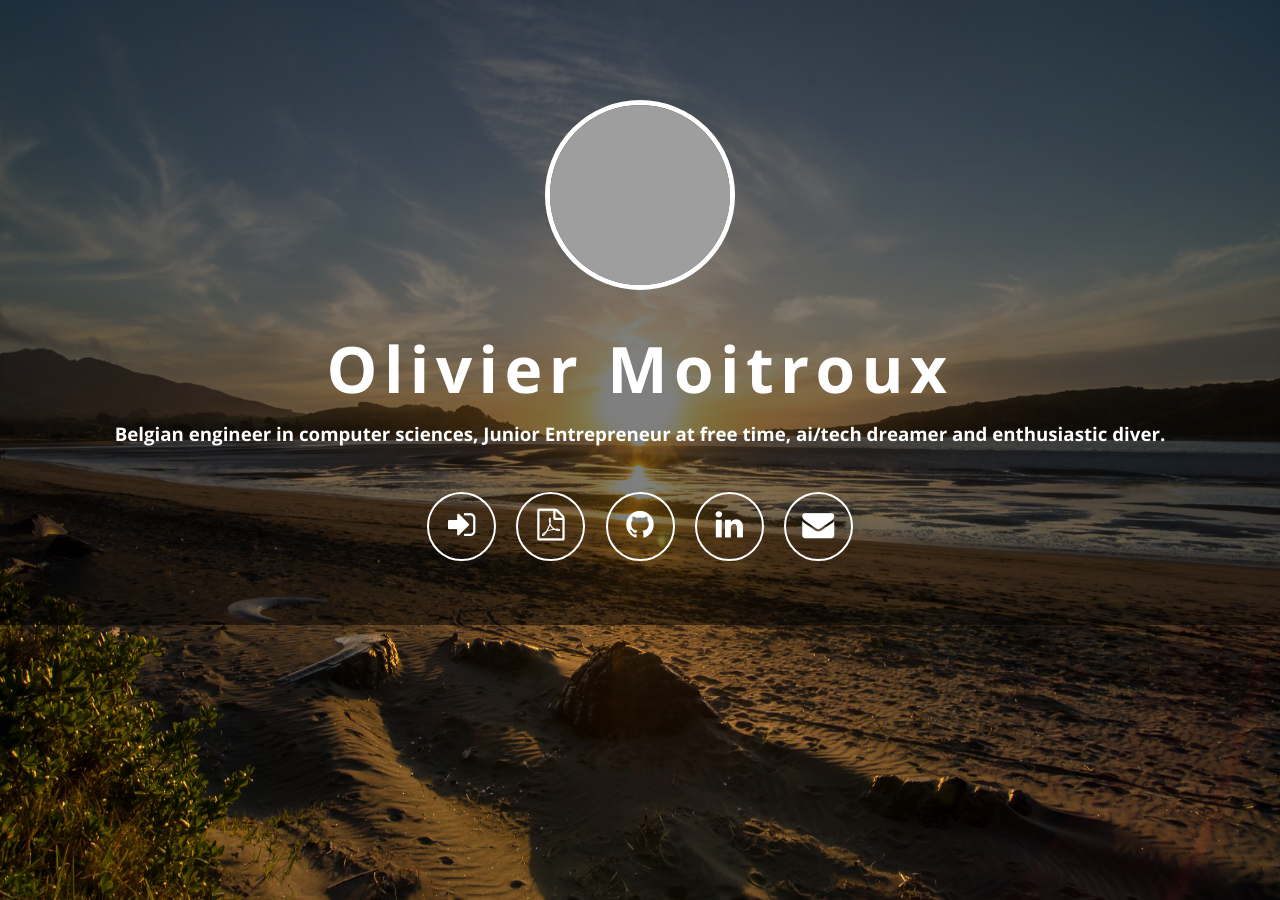
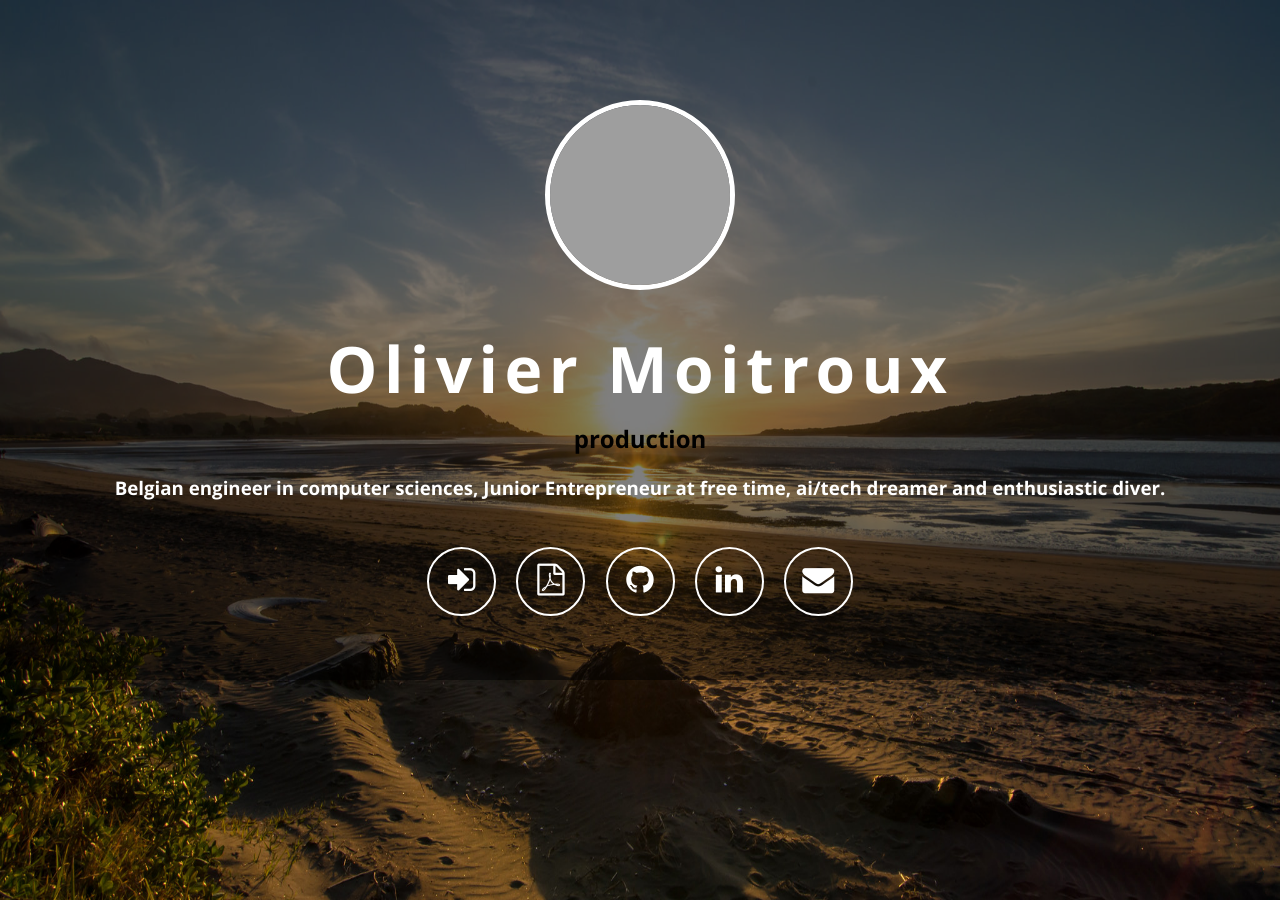
Before and after one commit to PulverDuglas/PulverDuglas.github.io, a Jekyll site: the page built from index.html, in a window 1280 px wide. Built offline with Jekyll 4.4.1, drawn with Linux system fonts in a browser that asks for light colours; nearby versions of some CDN libraries; grey boxes are pictures that could not be loaded.

Commit message:
jekyll env

```diff
--- a/index.html
+++ b/index.html
@@ -15,6 +15,7 @@ layout: welcome
     {% endif %}
 
     <h1>{{ site.name }}</h1>
+    <h2>{{jekyll.environment}}</h2>
     <h3>{{ site.description }}</h3>
 
     <!-- See https://fontawesome.bootstrapcheatsheets.com/ for which icons to choose -->
```
